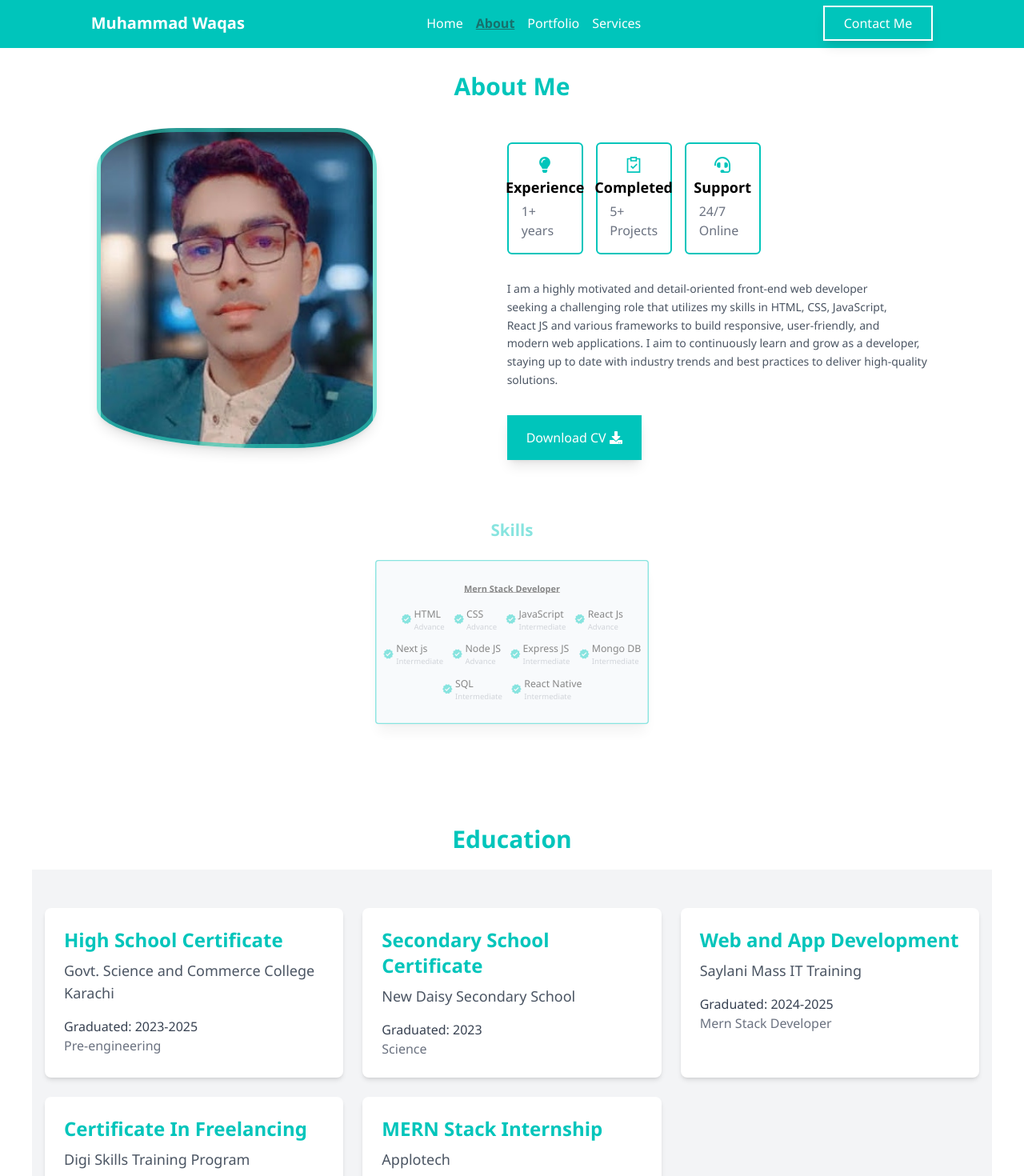
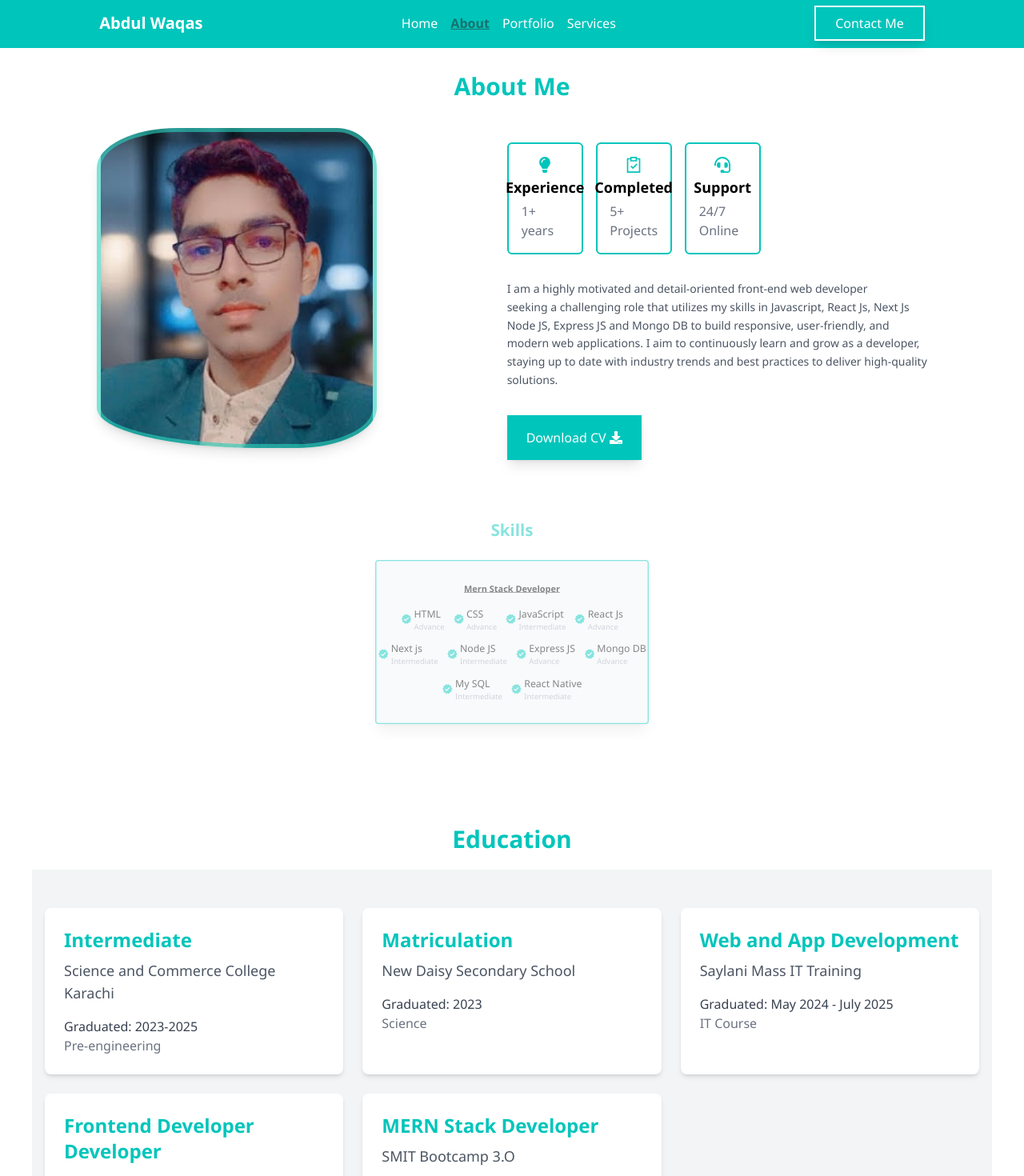
Before and after one commit to abdulwaqas17/Waqas_Portfolio, a React (Vite) app: page /about in a window 1280 px wide. Shown: the top 1470 px of the page at 80% size. Built offline with nearby package versions, Linux system fonts and the light colour scheme.

Commit message:
update portfolio

```diff
--- a/src/App.jsx
+++ b/src/App.jsx
@@ -4,6 +4,7 @@ import { routes } from './Routes'
 import Header from './Components/Header'
 import Contact from './Screens/Contact'
 import Footer from './Components/Footer'
+// import TrackValue from './Components/Demo'
 
 const App = () => {
   return (
@@ -17,6 +18,7 @@ const App = () => {
           <Route path='/contact' element={<Contact />} />
           <Route path='*' element={"Page Not Found"} />
         </Routes>
+      {/* <TrackValue/> */}
         <Footer />
       </BrowserRouter>
     </div>
--- a/src/Components/EducationSection.jsx
+++ b/src/Components/EducationSection.jsx
@@ -3,13 +3,13 @@ import React from 'react';
 const EducationSection = () => {
   const educationData = [
     {
-      degree: "High School Certificate",
-      institution: "Govt. Science and Commerce College Karachi",
+      degree: "Intermediate",
+      institution: "Science and Commerce College Karachi",
       graduationYear: "2023-2025",
       details: "Pre-engineering",
     },
     {
-      degree: "Secondary School Certificate",
+      degree: "Matriculation",
       institution: "New Daisy Secondary School",
       graduationYear: "2023",
       details: "Science",
@@ -17,21 +17,22 @@ const EducationSection = () => {
     {
       degree: "Web and App Development",
       institution: "Saylani Mass IT Training",
-      graduationYear: "2024-2025",
-      details: "Mern Stack Developer",
+      graduationYear: "May 2024 - July 2025",
+      details: "IT Course",
+    },
+      {
+      degree: "Frontend Developer Developer",
+      institution: "Applotech",
+      graduationYear: "June 2025 - Nov 2025",
+      details: "Remote Job",
     },
     {
-      degree: "Certificate In Freelancing",
-      institution: "Digi Skills Training Program",
-      graduationYear: "2023",
-      details: "Freelancing",
+      degree: "MERN Stack Developer",
+      institution: "SMIT Bootcamp 3.O",
+      graduationYear: "Nov 2025 - Continuing",
+      details: "Onsite Internship",
     },
-    {
-      degree: "MERN Stack Internship",
-      institution: "Applotech",
-      graduationYear: "2025",
-      details: "Mern Stack Developer",
-    },
+
   ];
 
   return (
--- a/src/Components/Footer.jsx
+++ b/src/Components/Footer.jsx
@@ -68,7 +68,7 @@ const Footer = () => {
             {/* <FaShopify color='red' size='40' /> */}
             <div className="w-[50px] h-[50px] rounded-full bg"></div>
             <h1 className="text-xl font-bold ml-2 text-primaryColor">
-              Muhammad Waqas
+              Abdul Waqas
             </h1>
           </div>
           <div className="text-center md:text-left mb-4 md:mb-0 flex gap-2">
@@ -83,13 +83,13 @@ const Footer = () => {
               <FaInstagram size="30" className="text-primaryColor hover:text-teal-600 transition-colors" />
             </a>
             <a
-              href="https://www.facebook.com/profile.php?id=61580701082993" target="_blank"
+              href="https://www.facebook.com/profile.php?id=100045892972953" target="_blank"
 
             >
               <FaFacebook size="30" className="text-primaryColor hover:text-teal-600 transition-colors" />
             </a>
             <a
-              href="https://www.linkedin.com/in/muhammad-waqas-03a668323"
+              href="https://www.linkedin.com/in/abdul-waqas-03a668323/"
               target="_blank"
             >
               <FaLinkedin size="30" className="text-primaryColor hover:text-teal-600 transition-colors" />
--- a/src/Components/Header.jsx
+++ b/src/Components/Header.jsx
@@ -11,7 +11,7 @@ const Header = () => {
     <div>
       <div  className='flex items-center justify-around w-full h-[60px] fixed z-[4] top-0 bg-primaryColor border-b-2 border-b-primaryColor'>
         <div>
-          <h3 className='font-bold text-white text-xl'>Muhammad Waqas</h3>
+          <h3 className='font-bold text-white text-xl'>Abdul Waqas</h3>
         </div>
         <div className='flex items-center flex-row gap-4 nav-linkk'>
           {routes.map(({ path, label }, index)=>(
--- a/src/Screens/About.jsx
+++ b/src/Screens/About.jsx
@@ -37,8 +37,8 @@ const About = () => {
               <p className="text-sm text-gray-600 leading-relaxed ">
                 I am a highly motivated and detail-oriented front-end web
                 developer <br /> seeking a challenging role that utilizes my
-                skills in HTML, CSS, JavaScript, <br />
-                React JS and various frameworks to build responsive,
+                skills in Javascript, React Js, Next Js<br />
+                Node JS, Express JS and Mongo DB to build responsive,
                 user-friendly, and <br />
                 modern web applications. I aim to continuously learn and grow as
                 a developer, <br />
@@ -47,7 +47,7 @@ const About = () => {
               </p>
             </div>
             <div>
-              <a href="/images/Waqas_Cv.pdf" download>
+              <a href="/images/abdul_waqas_cv.pdf" download>
                 <button className="flex items-center justify-center gap-1 px-6 py-4 bg-primaryColor text-white shadow-lg hover:bg-teal-600 transition duration-300">
                   <p>Download CV</p>
                   <div>
@@ -105,27 +105,27 @@ const About = () => {
                 <MdVerified className="text-primaryColor" size="20" />
                 <p className="text-lg">
                   Node JS <br />{" "}
+                  <h6 className="text-sm text-gray-400 ">Intermediate</h6>
+                </p>
+              </div>
+              <div className="flex gap-1 items-center">
+                <MdVerified className="text-primaryColor" size="20" />
+                <p className="text-lg">
+                  Express JS <br />{" "}
                   <h6 className="text-sm text-gray-400 ">Advance</h6>
                 </p>
               </div>
               <div className="flex gap-1 items-center">
                 <MdVerified className="text-primaryColor" size="20" />
                 <p className="text-lg">
-                  Express JS <br />{" "}
-                  <h6 className="text-sm text-gray-400 ">Intermediate</h6>
+                  Mongo DB <br />{" "}
+                  <h6 className="text-sm text-gray-400 ">Advance</h6>
                 </p>
               </div>
               <div className="flex gap-1 items-center">
                 <MdVerified className="text-primaryColor" size="20" />
                 <p className="text-lg">
-                  Mongo DB <br />{" "}
-                  <h6 className="text-sm text-gray-400 ">Intermediate</h6>
-                </p>
-              </div>
-              <div className="flex gap-1 items-center">
-                <MdVerified className="text-primaryColor" size="20" />
-                <p className="text-lg">
-                  SQL <br />{" "}
+                  My SQL <br />{" "}
                   <h6 className="text-sm text-gray-400 ">Intermediate</h6>
                 </p>
               </div>
--- a/src/Screens/Index.jsx
+++ b/src/Screens/Index.jsx
@@ -20,7 +20,7 @@ const Home = () => {
         <div>
           <p className="text-3xl font-light text-center text-gray-700">I'm</p>
           <h2 className="text-2xl  font-bold text-primaryColor mt-2 leading-tight sm:text-3xl">
-            MUHAMMAD WAQAS
+            ABDUL WAQAS
           </h2>
         </div>
 
--- a/src/Screens/Portfolio.jsx
+++ b/src/Screens/Portfolio.jsx
@@ -24,15 +24,15 @@ const Portfolio = () => {
       url: "https://hsoutfitters.com/",
     },
 
-    {
-      projectId: 6,
-      title: "Applotech (Poftfolio)",
-      image: "/images/applotech.png",
-      description:
-        "Collaborated on developing Applotech Software House’s official portfolio website using Next.js, contributing to design, structure, and functionality.",
-      techs: ["Live", "Next Js", "Frammer Motion"],
-      url: "https://www.applotech.com/",
-    },
+    // {
+    //   projectId: 6,
+    //   title: "Applotech (Poftfolio)",
+    //   image: "/images/applotech.png",
+    //   description:
+    //     "Collaborated on developing Applotech Software House’s official portfolio website using Next.js, contributing to design, structure, and functionality.",
+    //   techs: ["Live", "Next Js", "Frammer Motion"],
+    //   url: "https://www.applotech.com/",
+    // },
     {
       projectId: 14,
       title: "Healt Mate",
@@ -144,15 +144,15 @@ const Portfolio = () => {
       techs: ["HTML", "CSS", "Bootstrap", "Figma"],
       url: "https://hackathonmodule1.netlify.app/",
     },
-    // {
-    //   projectId: 12,
-    //   title: "Rock Paper Scissors Game",
-    //   image: "/images/rps.jpg",
-    //   description:
-    //     "Built a full-featured e-commerce platform with multi-role authentication (User, Admin, Employee) using JWT and NodeMailer for password recovery.",
-    //   techs: ["HTML", "CSS","JavaScript"],
-    //   url: "https://abdulwaqas17.github.io/R-P-S_Game/",
-    // },
+    {
+      projectId: 12,
+      title: "Rock Paper Scissors Game",
+      image: "/images/rps.jpg",
+      description:
+        "Built a full-featured e-commerce platform with multi-role authentication (User, Admin, Employee) using JWT and NodeMailer for password recovery.",
+      techs: ["HTML", "CSS","JavaScript"],
+      url: "https://abdulwaqas17.github.io/R-P-S_Game/",
+    },
   ];
 
   // const [projects, setProjects] = useState([]);
```
Also changed, not shown: src/Components/Demo.jsx (added, +20 -0 lines), 1 other file (tests, documents, lock files or other folders).
